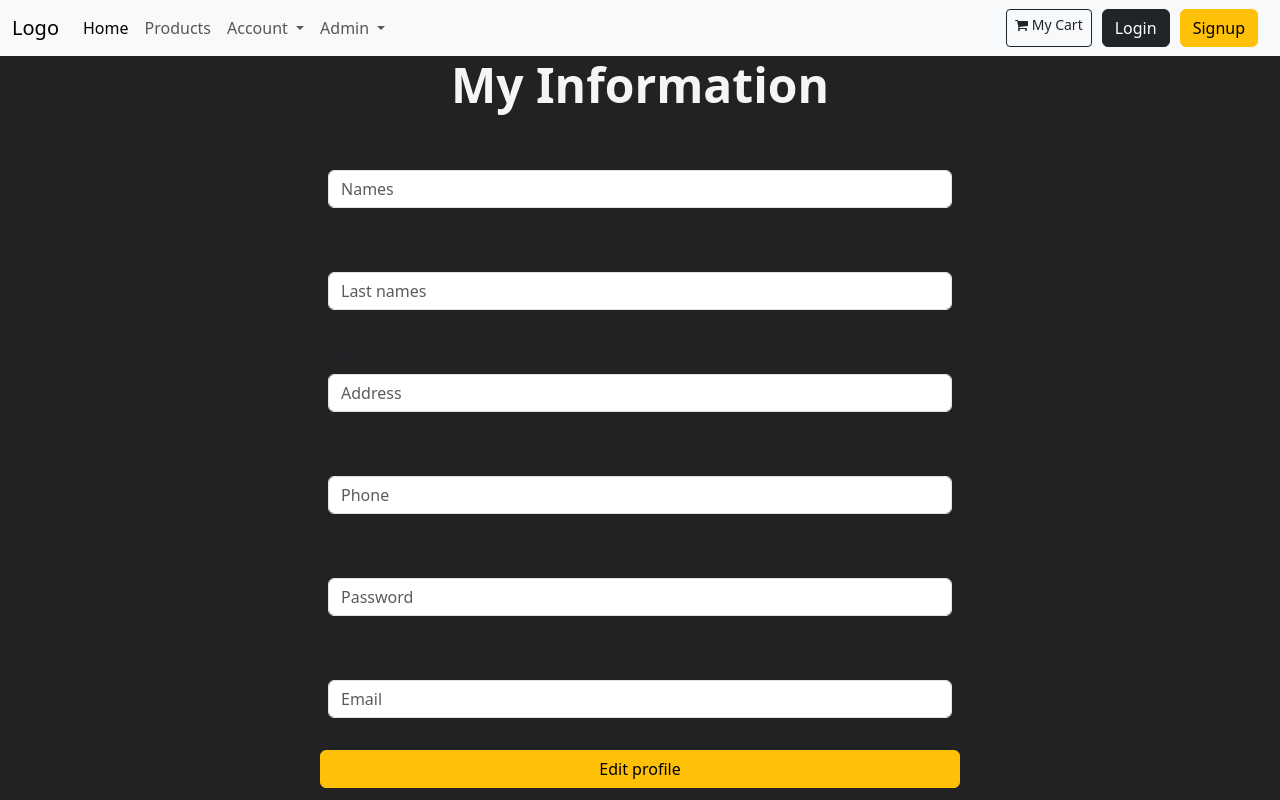
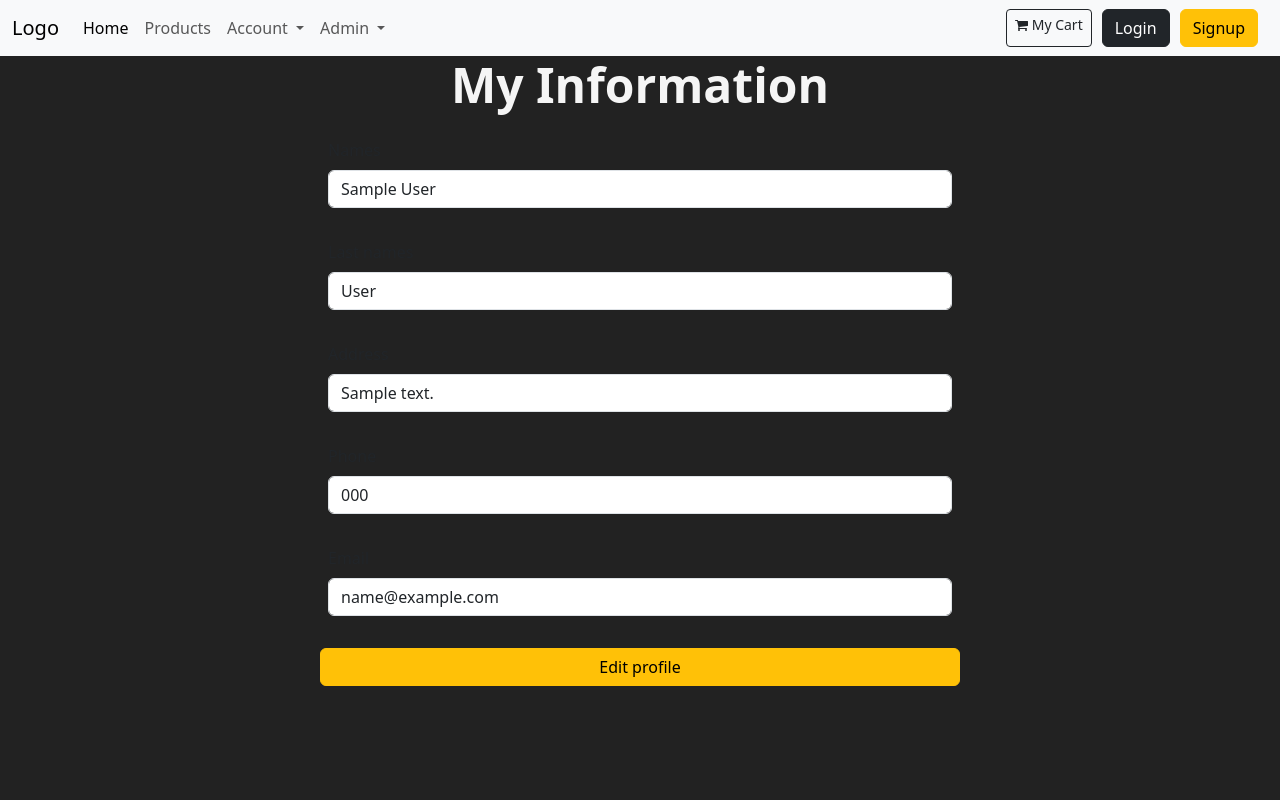
Before and after one commit to IDGS-804-20001399/brea-fragances, a Flask app: page /customer/my-info in a window 1280 px wide. Run offline with Flask 3, Linux system fonts and the light colour scheme; a user stored in the database is signed in; tables that the repository leaves empty hold one stand-in row (values such as "Sample post"); parts of the project's set-up code (start-up, migrations or seed data) failed here and were passed over; some libraries are stand-ins or nearby versions.

Commit message:
update customer profile added

```diff
--- a/app/auth/forms.py
+++ b/app/auth/forms.py
@@ -24,5 +24,5 @@
     submit = SubmitField('Sign Up')
 
     def validate_email(self, email):
-        if user_datastore.get_user(email):
+        if user_datastore.get_user(email.data):
             raise ValidationError('That email is taken. Please choose a different one.')
--- a/app/auth/routes.py
+++ b/app/auth/routes.py
@@ -52,7 +52,7 @@
 @login_required
 def logout():
     logout_user()
-    return redirect(url_for('auth.login'))
+    return redirect(url_for('auth.loginFunc'))
 
 @auth.route('/products', methods=["POST", "GET"])
 def details():
--- a/app/customer/forms.py
+++ b/app/customer/forms.py
@@ -2,13 +2,19 @@
 from wtforms import StringField, PasswordField, SubmitField, BooleanField
 from wtforms.validators import DataRequired, Length, Email, EqualTo, ValidationError, NumberRange
 from app import user_datastore
+from flask_security import current_user
+from app.auth.models import User
 
 class UserForm(FlaskForm):
     names=StringField('Names', [DataRequired(message='Must not be empty')])
     lastnames=StringField('Last names', [DataRequired(message='Must not be empty')])
     address=StringField('Address', [DataRequired(message='Must not be empty')])
     phone=StringField('Phone', [Length(min=10, max=10, message='Must not be empty')])
-    password=StringField('Password', [DataRequired(message='Must not be empty')])
     email = StringField('Email',
                         validators=[DataRequired(), Email()])
     submit = SubmitField('Edit profile')
+
+    def validate_email(self, email):
+        if email.data != current_user.email:
+            if user_datastore.get_user(email):
+                raise ValidationError('That email is taken. Please choose a different one.')
--- a/app/customer/routes.py
+++ b/app/customer/routes.py
@@ -1,6 +1,8 @@
 from flask import render_template, url_for, flash, redirect, request, Blueprint
 from flask_security import login_required, current_user, roles_required
 from app.customer.forms import UserForm
+from app.customer.models import Customer
+from app import db
 
 customer = Blueprint('customer', __name__,
                  template_folder='templates',
@@ -11,10 +13,22 @@
 # @roles_required('customer')
 def index():
     form=UserForm()
-
-    if request.method == "POST":
-        return redirect(url_for("customer.index"))
-
+    customer = Customer.query.filter_by(user_id=current_user.id).first()
+    if form.validate_on_submit():
+        customer.names = form.names.data
+        customer.lastnames = form.lastnames.data
+        customer.address = form.address.data
+        customer.phone = form.phone.data
+        customer.user.email = form.email.data
+        db.session.commit()
+        flash('Information updated successfully', 'success')
+        return redirect(url_for('customer.index'))
+    elif request.method == 'GET':
+        form.names.data = customer.names
+        form.lastnames.data = customer.lastnames
+        form.address.data = customer.address
+        form.phone.data = customer.phone
+        form.email.data = customer.user.email
     return render_template('customer.html', title='My Information', form=form)
 
 @customer.route('/my-orders', methods=["POST", "GET"])
--- a/app/customer/templates/customer.html
+++ b/app/customer/templates/customer.html
@@ -21,7 +21,6 @@
     {{ render_field(form.lastnames) }}
     {{ render_field(form.address) }}
     {{ render_field(form.phone) }}
-    {{ render_field(form.password) }}
     {{ render_field(form.email) }}
     {{ form.submit(class="btn btn-warning") }}
 </form>
```
